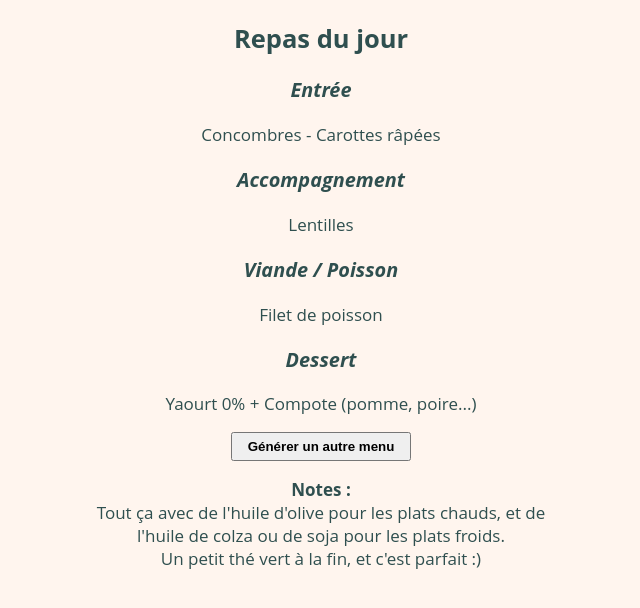
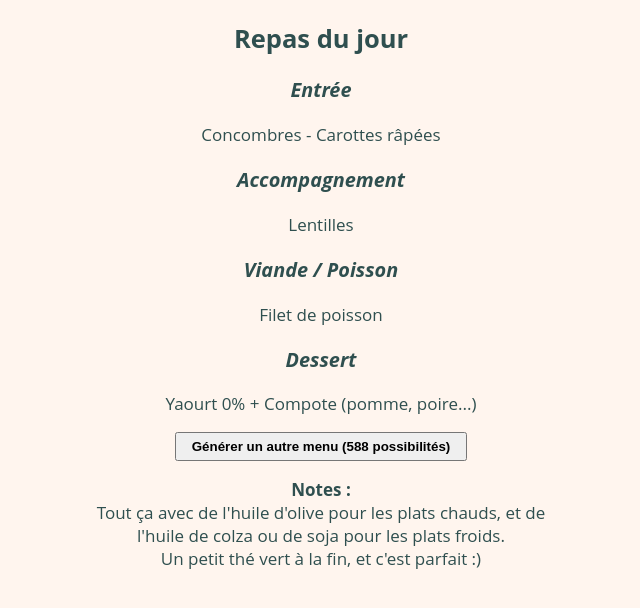
Before and after one commit to BrunoCartier/generateur-repas, a plain HTML site: page index.html in a window 1280 px wide. Shown: the whole page, without its empty margins (319-959 px from the left). Drawn offline with Linux system fonts and the light colour scheme.

Commit message:
Add amount of possibilities

```diff
--- a/app.js
+++ b/app.js
@@ -15,6 +15,7 @@
         accompaniment = doc.getElementById('accompaniment'),
         meatFish = doc.getElementById('meat-fish'),
         dessert = doc.getElementById('dessert'),
+        possibilities = doc.getElementById('possibilities'),
 
         // Functions
         randomFromArray,
@@ -67,4 +68,13 @@
     win.mealApp = {
         generateMeal: generateMeal
     };
+
+    (function () {
+        possibilities.textContent = (
+            ENTREES.length *
+            ACCOMPANIMENTS.length *
+            MEATS.length *
+            DESSERTS.length
+        ).toString();
+    }());
 }(window, document));
--- a/index.html
+++ b/index.html
@@ -23,7 +23,10 @@
 <p id="dessert"></p>
 
 <button type="button"
-        onclick="mealApp.generateMeal()">Générer un autre menu</button>
+        onclick="mealApp.generateMeal()">
+    Générer un autre menu
+    (<span id="possibilities"></span> possibilités)
+</button>
 
 <p>
     <strong>Notes :</strong><br />
```
